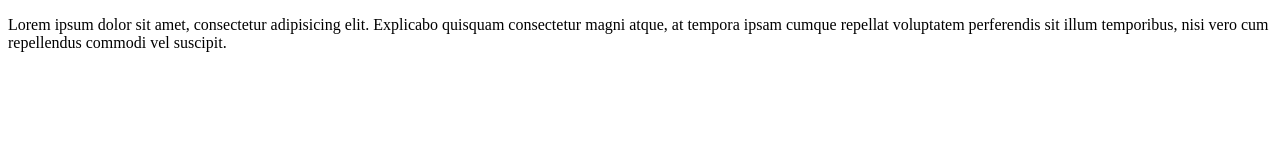
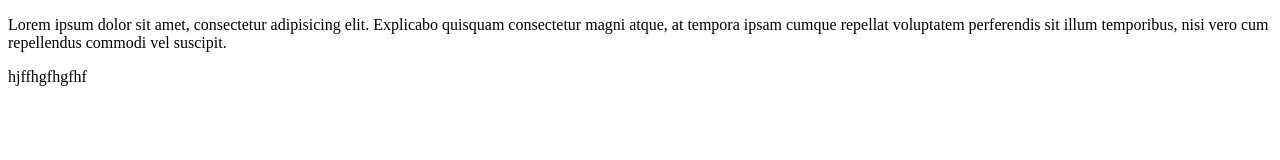
Before and after one commit to kaleem01/kaleem01, a plain HTML site: page index.html in a window 1280 px wide. Drawn offline with Linux system fonts and the light colour scheme.

Commit message:
new content added

```diff
--- a/index.html
+++ b/index.html
@@ -7,5 +7,6 @@
 </head>
 <body>
     <p>Lorem ipsum dolor sit amet, consectetur adipisicing elit. Explicabo quisquam consectetur magni atque, at tempora ipsam cumque repellat voluptatem perferendis sit illum temporibus, nisi vero cum repellendus commodi vel suscipit.</p>
+    <p>hjffhgfhgfhf</p>
 </body>
 </html>
```
